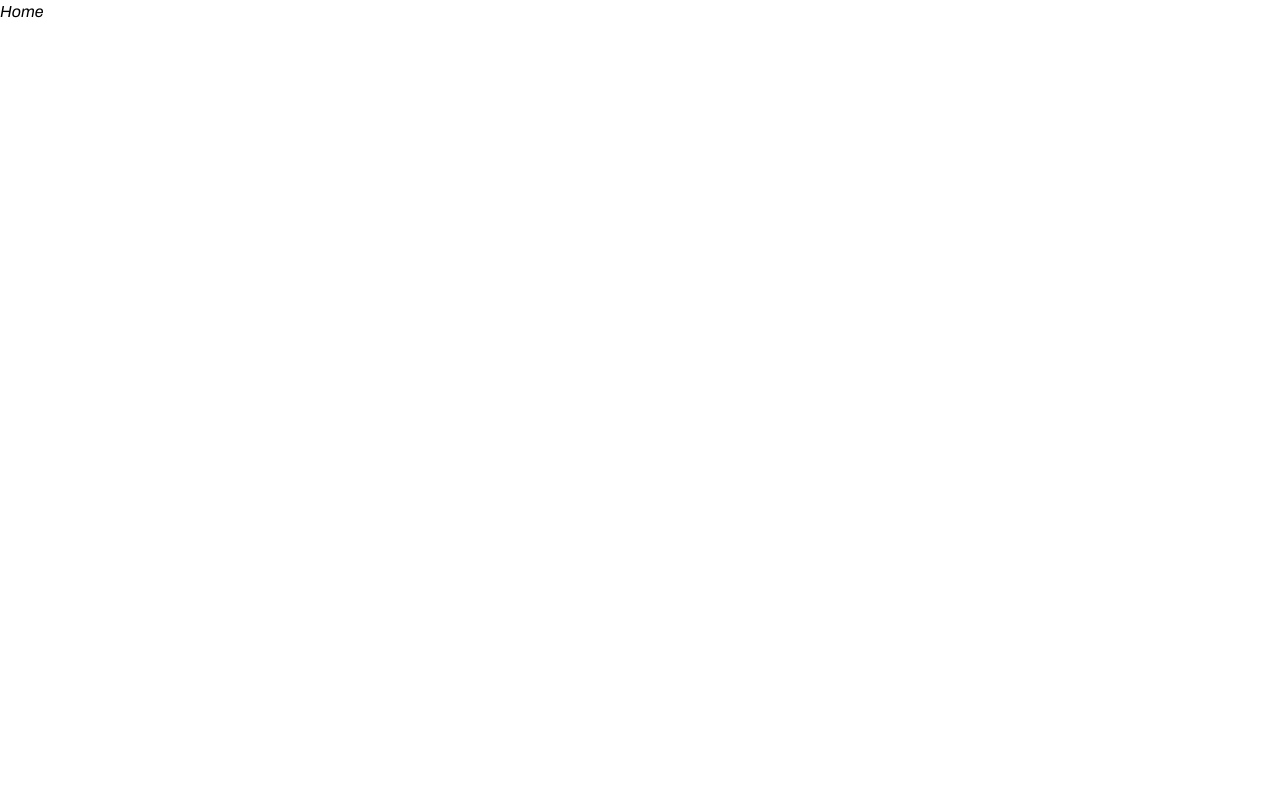
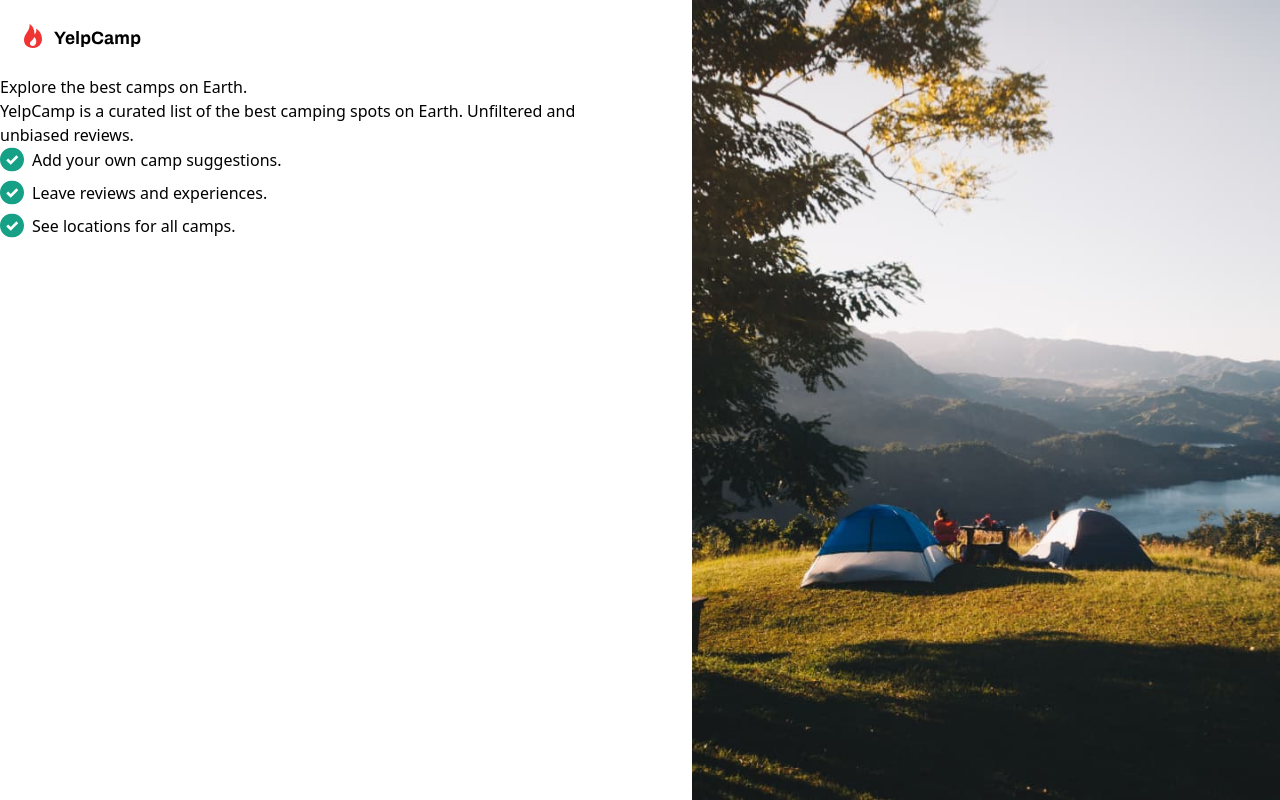
Before and after one commit to svk2320/YelpCamp, a React (Create React App) app: page / in a window 1280 px wide. Built offline with nearby package versions, Linux system fonts and the light colour scheme; the HTML template or start-up script is replaced by a standard one.

Commit message:
modified

```diff
--- a/src/App.jsx
+++ b/src/App.jsx
@@ -1,9 +1,11 @@
 import React from 'react'
 import Home from './pages/home/home.page';
+import Nav from './components/navigation/navigation.component';
 
 const App = () => {
   return (
     <div>
+      <Nav />
       <Home />
     </div>
   )
--- /dev/null
+++ b/src/components/checkmarks/checkmarks.component.jsx
@@ -0,0 +1,12 @@
+import Checkmark from "../../assets/Checkmark.svg";
+
+const Checkmarks = ({feature}) => {
+  return (
+    <div class="flex items-center mb-2">
+        <img src={Checkmark} alt="Checkmark" class="mr-2" />
+        <span>{feature}</span>
+    </div>
+  )
+}
+
+export default Checkmarks
--- a/src/components/navigation/navigation.component.jsx
+++ b/src/components/navigation/navigation.component.jsx
@@ -0,0 +1,12 @@
+import React from 'react'
+import Logo from '../../assets/Logo.svg';
+
+const Nav = () => {
+  return (
+    <div className='p-6'>
+        <img src={Logo} alt='logo' />
+    </div>
+  )
+}
+
+export default Nav
--- /dev/null
+++ b/src/constants/index.js
@@ -0,0 +1,5 @@
+export const features = [
+    "Add your own camp suggestions.",
+    "Leave reviews and experiences.",
+    "See locations for all camps."
+];
--- a/src/index.css
+++ b/src/index.css
@@ -11,6 +11,6 @@
   scroll-behavior: smooth;
 }
 
-body {
-  font-family: 'Archivo', sans-serif;
-}
+/* body { */
+  /* font-family: 'Archivo', sans-serif; */
+/* } */
--- a/src/pages/home/home.page.jsx
+++ b/src/pages/home/home.page.jsx
@@ -1,9 +1,36 @@
-import React from 'react'
+import React from "react";
+import HeroImage from "../../assets/Hero Image.jpg";
+import Checkmarks from "../../components/checkmarks/checkmarks.component";
+import { features } from "../../constants";
 
 const Home = () => {
   return (
-    <div>Home</div>
-  )
-}
+    <div className="container mx-auto relative">
+      <div className="grid grid-cols-1 md:grid-cols-2 gap-4">
+        <div>
+          <h1>Explore the best camps on Earth.</h1>
+          <div>
+            YelpCamp is a curated list of the best camping spots on Earth.
+            Unfiltered and unbiased reviews.
+          </div>
 
-export default Home
+          <div>
+            {features.map((feature) => (
+              <Checkmarks feature={feature} />
+            ))}
+          </div>
+
+        </div>
+        <div className="absolute lg:-top-[75px] right-0 z-10">
+          <img
+            src={HeroImage}
+            alt="HeroImage"
+            className="w-full h-screen object-cover"
+          />
+        </div>
+      </div>
+    </div>
+  );
+};
+
+export default Home;
```
Also changed, not shown: src/contants/index.js (deleted).
